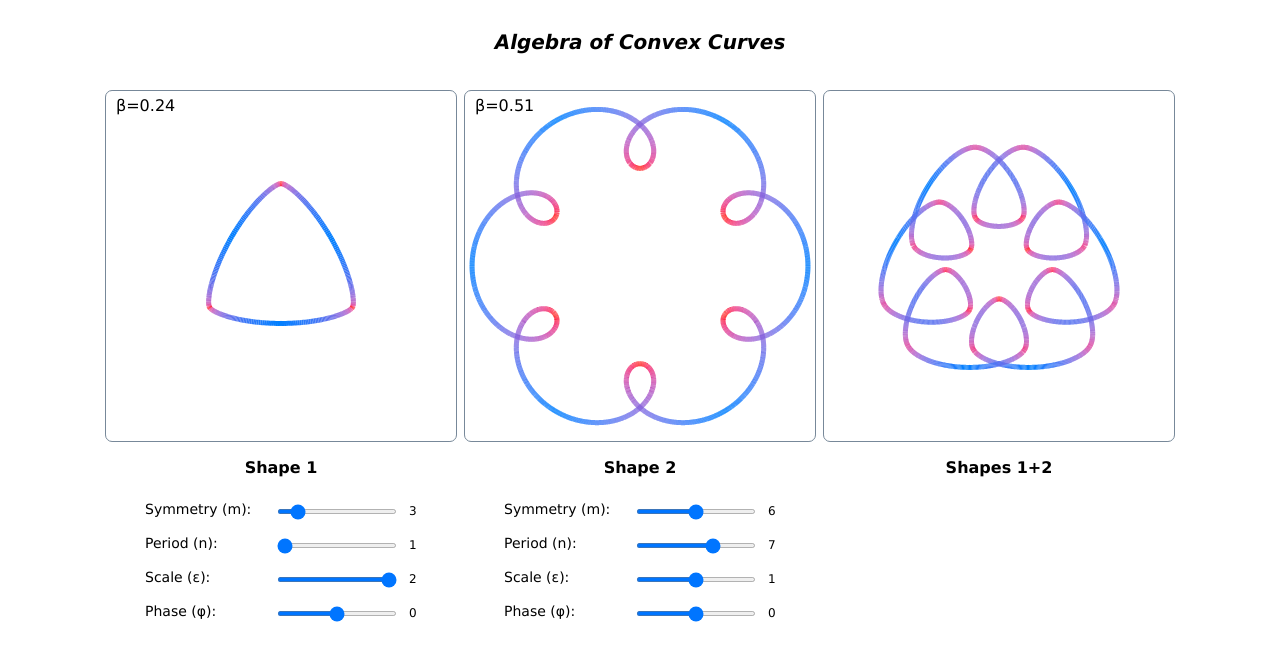
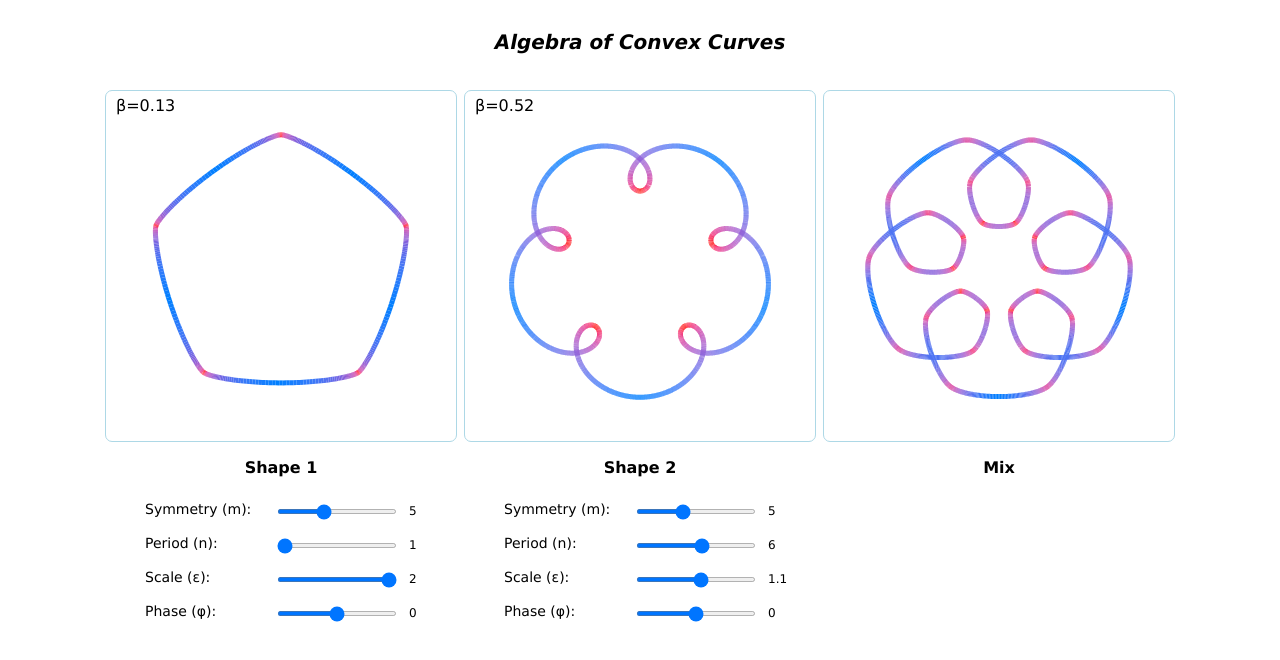
Before and after one commit to davidunga/vector-space-of-curves, a plain HTML site: page gui.html in a window 1280 px wide. Drawn offline with Linux system fonts and the light colour scheme.

Commit message:
normalize scale relative to canvas + cosmetics

```diff
--- a/gui.html
+++ b/gui.html
@@ -25,7 +25,7 @@
             list-style-type:none;
         }
         canvas {
-            border: 1px solid lightslategray;
+            border: 1px solid lightblue;
             border-radius: 2%;
         }
         table {
--- a/guiEngine.js
+++ b/guiEngine.js
@@ -1,9 +1,5 @@
 
-var shapeScale = null;
-
-var betaChar = "\u03B2";
-var epsChar = "\u03B5";
-var phiChar = "\u03C6";
+var greek = {beta: "\u03B2", eps: "\u03B5", p:"\u03C6"};
 
 function update() {
     // compute shapes from parameters and redraw
@@ -11,12 +7,10 @@ function update() {
     let canvases = document.getElementsByTagName("canvas");
     huhShapes = [];
     for (let k = 1; k < canvases.length; k++) {
-        let m = parseInt(document.getElementById("m" + k).value);
-        let n = parseInt(document.getElementById("n" + k).value);
-        let eps = parseFloat(document.getElementById("eps" + k).value);
-        let p = parseFloat(document.getElementById("p" + k).value) / 180 * Math.PI;
-        let huh = new HuhShape(m, n, eps, p);
+
+        let huh = makeShapeFromInput(k);
         huhShapes.push(huh);
+
         drawPoints("canvas" + k, huh.curvePoints(), huh.logRadius());
 
         const canvas = document.getElementById("canvas" + k);
@@ -24,9 +18,9 @@ function update() {
 
         ctx.font = "16px Verdana";
         ctx.lineWidth = 1;
-        if (checkCoPrime(n, m)) {
+        if (checkCoPrime(huh.n, huh.m)) {
             ctx.fillStyle = 'black';
-            ctx.fillText(betaChar + "=" + Math.round(100 * huh.beta) / 100, 10, 20);
+            ctx.fillText(greek.beta + "=" + Math.round(100 * huh.beta) / 100, 10, 20);
         } else {
             ctx.fillStyle = 'red';
             ctx.fillText("m and n are not co-prime", 10, 20);
@@ -39,7 +33,15 @@ function update() {
     }
     let sumShape = addHuhShapes(huhShapes);
     drawPoints("canvas" + canvases.length, sumShape.curvePoints(), sumShape.logRadius());
-    console.log("SumShape:", sumShape);
+}
+
+function makeShapeFromInput(shapeIx) {
+    let m = parseInt(document.getElementById("m" + shapeIx).value);
+    let n = parseInt(document.getElementById("n" + shapeIx).value);
+    let eps = parseFloat(document.getElementById("eps" + shapeIx).value);
+    let p = parseFloat(document.getElementById("p" + shapeIx).value) / 180 * Math.PI;
+    let huh = new HuhShape(m, n, eps, p);
+    return huh;
 }
 
 function checkCoPrime(a, b) {
@@ -55,30 +57,20 @@ function checkCoPrime(a, b) {
     return true;
 }
 
-function transformPointsToCanvas(canvas, points) {
-    // scale and offset shape points to fit canvas.
-    // maintain consistency with other shapes.
+function transformPointsToCanvas_(canvas, points) {
+    // scale and offset shape points
 
-    if (shapeScale == null) {
-        let testShape = new HuhShape(3, 1, 1);
-        let testPoints = testShape.curvePoints();
-        let maxRad = 0;
-        for (let point of testPoints) {
-            let rad = point.x ** 2 + point.y ** 2;
-            if (rad > maxRad) {
-                maxRad = rad;
-            }
-        }
-        shapeScale = Math.sqrt(maxRad);
+    const targetScaleVsCanvas = .75;
+
+    const maxX = Math.max.apply(null, points.map(pt => Math.abs(pt.x)));
+    const maxY = Math.max.apply(null, points.map(pt => Math.abs(pt.y)));
+    const scale = targetScaleVsCanvas * .5 * Math.min(canvas.width, canvas.height) / Math.max(maxX, maxY);
+
+    const center = {x: canvas.width / 2, y: canvas.width / 2};
+    for (let point of points) {
+        point.x = scale * point.x + center.x;
+        point.y = scale * point.y + center.y;
     }
-
-    let center = {x: canvas.width / 2, y: canvas.width / 2}
-    let scale = Math.min(canvas.width, canvas.height) / (8 * shapeScale);
-    for (let i = 0; i < points.length; i++) {
-        points[i].x = scale * points[i].x + center.x;
-        points[i].y = scale * points[i].y + center.y;
-    }
-    return points;
 }
 
 function colormapBR(v) {
@@ -107,7 +99,7 @@ function drawPoints(canvasId, points, coloring) {
     const ctx = canvas.getContext('2d');
     ctx.clearRect(0,0, canvas.width, canvas.height);
 
-    points = transformPointsToCanvas(canvas, points);
+    transformPointsToCanvas_(canvas, points);
 
     ctx.lineWidth = 5;
     for (let i = 0; i < points.length - 1; i++) {
@@ -140,14 +132,7 @@ function makeParamInput(param, shapeIx, min, max, step, initVal, labelTxt) {
     // label:
     let lbl = document.createElement("label");
     lbl.for = inpt.id;
-    if (param === "p") {
-        labelTxt += " (" + phiChar + "):";
-    } else if (param === "eps") {
-        labelTxt += " (" + epsChar + "):";
-    } else {
-        labelTxt += " (" + param + "):";
-    }
-    lbl.innerHTML = labelTxt;
+    lbl.innerHTML = labelTxt + " (" + (param in greek ? greek[param] : param) + "):";
 
     // value display:
     let prg = document.createElement("p");
@@ -164,7 +149,7 @@ function makeParamInput(param, shapeIx, min, max, step, initVal, labelTxt) {
 
 function buildInterface() {
     const CANVAS_DIM = 350;
-    const INIT_SHAPE = [{m: 3, n: 1, eps: 2, p:0}, {m: 6, n: 7, eps: 1, p:0}];
+    const INIT_SHAPE = [{m: 5, n: 1, eps: 2, p:0}, {m: 5, n: 6, eps: 1.1, p:0}];
     const nShapes = INIT_SHAPE.length;
 
     for (let k = 0; k <= nShapes; k++) {
@@ -180,7 +165,7 @@ function buildInterface() {
 
         let prg = document.createElement("p");
         prg.style.width = "100%";
-        prg.innerHTML = k == nShapes ? "Shapes 1+2" : "Shape " + shapeIx;
+        prg.innerHTML = k == nShapes ? "Mix" : "Shape " + shapeIx;
         prg.style.fontWeight = "bold";
         prg.style.textAlign = "center";
         col.appendChild(prg);
```
